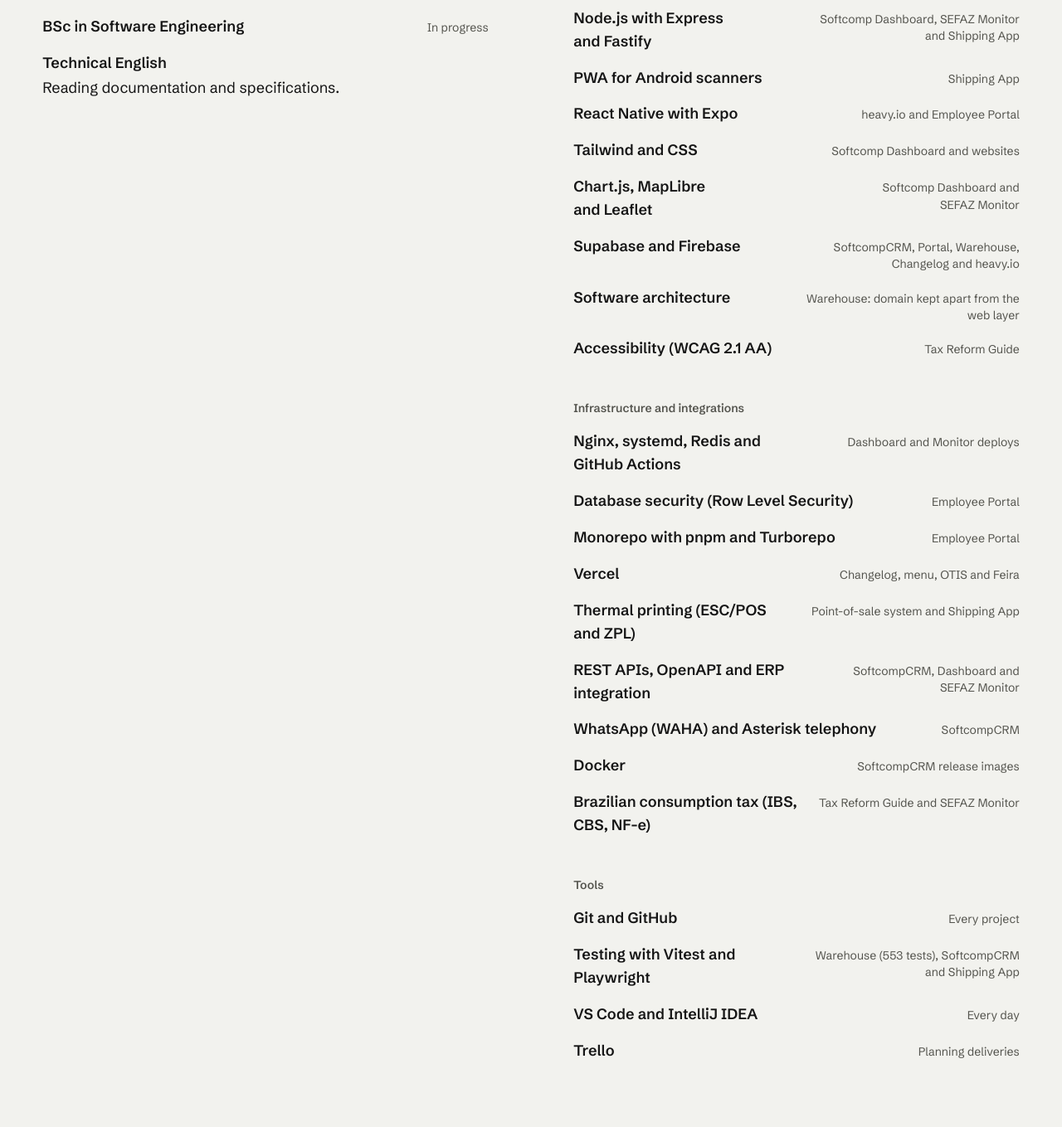
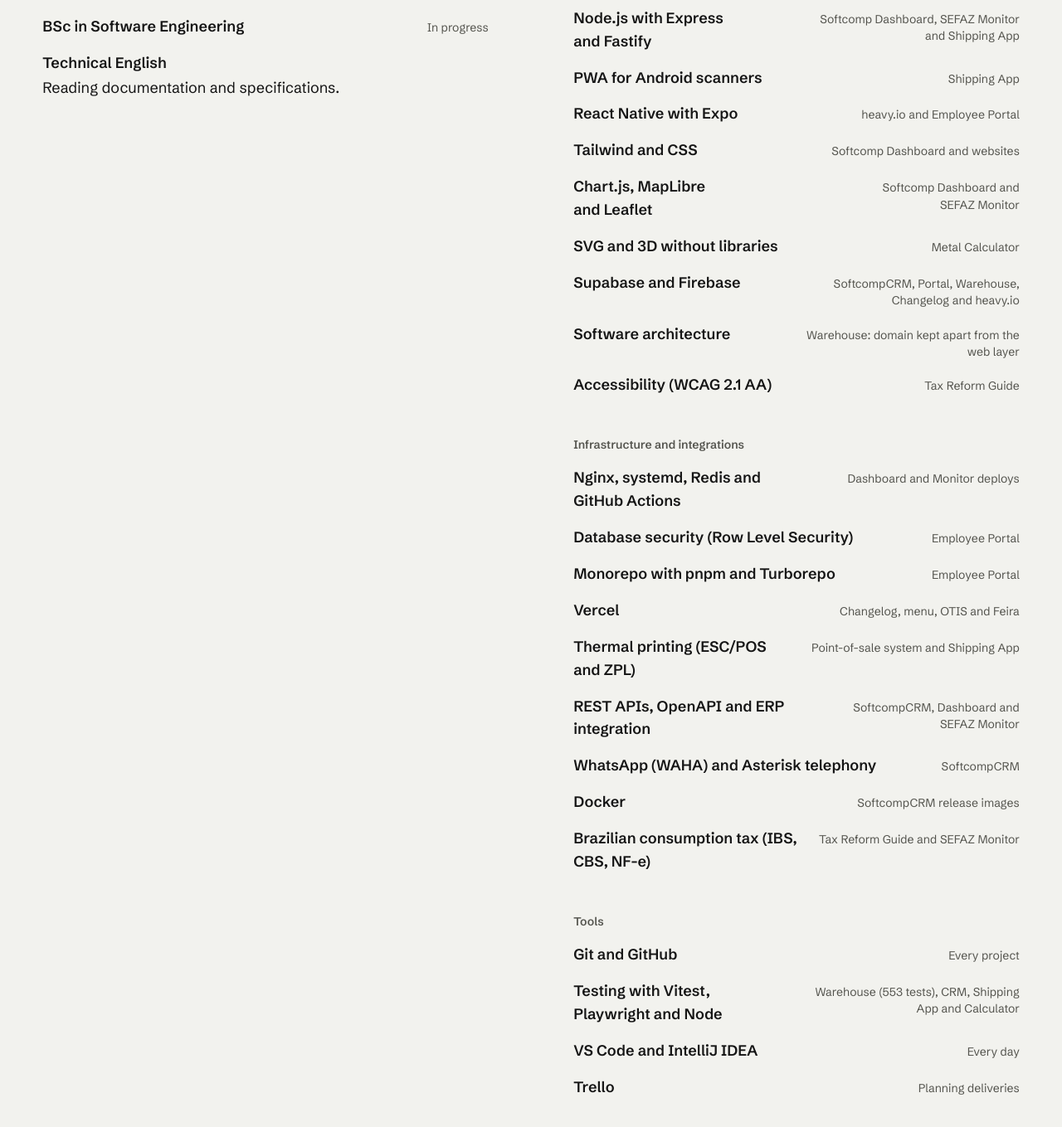
Before and after one commit to bieleckydev/portifolio, a React (Vite) app: page / in a window 1280 px wide. Shown: the part 5060-6419 px from the top of the page at 83% size. Built offline with nearby package versions, Linux system fonts and the light colour scheme; no server answers.

Commit message:
content: adiciona SVG e 3D sem bibliotecas às habilidades

```diff
--- a/src/i18n/en.js
+++ b/src/i18n/en.js
@@ -145,6 +145,7 @@ export const en = {
           { name: 'React Native with Expo', value: 'heavy.io and Employee Portal' },
           { name: 'Tailwind and CSS', value: 'Softcomp Dashboard and websites' },
           { name: 'Chart.js, MapLibre and Leaflet', value: 'Softcomp Dashboard and SEFAZ Monitor' },
+          { name: 'SVG and 3D without libraries', value: 'Metal Calculator' },
           { name: 'Supabase and Firebase', value: 'SoftcompCRM, Portal, Warehouse, Changelog and heavy.io' },
           { name: 'Software architecture', value: 'Warehouse: domain kept apart from the web layer' },
           { name: 'Accessibility (WCAG 2.1 AA)', value: 'Tax Reform Guide' }
@@ -168,7 +169,7 @@ export const en = {
         label: 'Tools',
         rows: [
           { name: 'Git and GitHub', value: 'Every project' },
-          { name: 'Testing with Vitest and Playwright', value: 'Warehouse (553 tests), SoftcompCRM and Shipping App' },
+          { name: 'Testing with Vitest, Playwright and Node', value: 'Warehouse (553 tests), CRM, Shipping App and Calculator' },
           { name: 'VS Code and IntelliJ IDEA', value: 'Every day' },
           { name: 'Trello', value: 'Planning deliveries' }
         ]
--- a/src/i18n/pt.js
+++ b/src/i18n/pt.js
@@ -145,6 +145,7 @@ export const pt = {
           { name: 'React Native com Expo', value: 'heavy.io e Portal do Colaborador' },
           { name: 'Tailwind e CSS', value: 'Painel Softcomp e sites' },
           { name: 'Chart.js, MapLibre e Leaflet', value: 'Painel Softcomp e Monitor SEFAZ' },
+          { name: 'SVG e 3D sem bibliotecas', value: 'Calculadora de Metais' },
           { name: 'Supabase e Firebase', value: 'SoftcompCRM, Portal, Almoxarifado, Changelog e heavy.io' },
           { name: 'Arquitetura de software', value: 'Almoxarifado: domínio separado da camada web' },
           { name: 'Acessibilidade (WCAG 2.1 AA)', value: 'Guia da Reforma Tributária' }
@@ -168,7 +169,7 @@ export const pt = {
         label: 'Ferramentas',
         rows: [
           { name: 'Git e GitHub', value: 'Todos os projetos' },
-          { name: 'Testes com Vitest e Playwright', value: 'Almoxarifado (553 testes), SoftcompCRM e Expedição' },
+          { name: 'Testes com Vitest, Playwright e Node', value: 'Almoxarifado (553 testes), CRM, Expedição e Calculadora' },
           { name: 'VS Code e IntelliJ IDEA', value: 'Dia a dia' },
           { name: 'Trello', value: 'Organização de entregas' }
         ]
--- a/src/i18n/zh.js
+++ b/src/i18n/zh.js
@@ -145,6 +145,7 @@ export const zh = {
           { name: 'React Native（Expo）', value: 'heavy.io 和员工门户' },
           { name: 'Tailwind 和 CSS', value: 'Softcomp 面板和网站' },
           { name: 'Chart.js、MapLibre 和 Leaflet', value: 'Softcomp 面板和 SEFAZ 监控' },
+          { name: '不依赖库的 SVG 与 3D', value: '金属重量计算器' },
           { name: 'Supabase 和 Firebase', value: 'SoftcompCRM、员工门户、仓储系统、更新日志和 heavy.io' },
           { name: '软件架构', value: '仓储系统：领域层与网页层分离' },
           { name: '无障碍（WCAG 2.1 AA）', value: '税制改革指南' }
@@ -168,7 +169,7 @@ export const zh = {
         label: '工具',
         rows: [
           { name: 'Git 和 GitHub', value: '所有项目' },
-          { name: 'Vitest 与 Playwright 测试', value: '仓储系统（553 个测试）、SoftcompCRM 和发货应用' },
+          { name: 'Vitest、Playwright 与 Node 测试', value: '仓储系统（553 个测试）、CRM、发货应用和计算器' },
           { name: 'VS Code 和 IntelliJ IDEA', value: '日常使用' },
           { name: 'Trello', value: '交付规划' }
         ]
```
